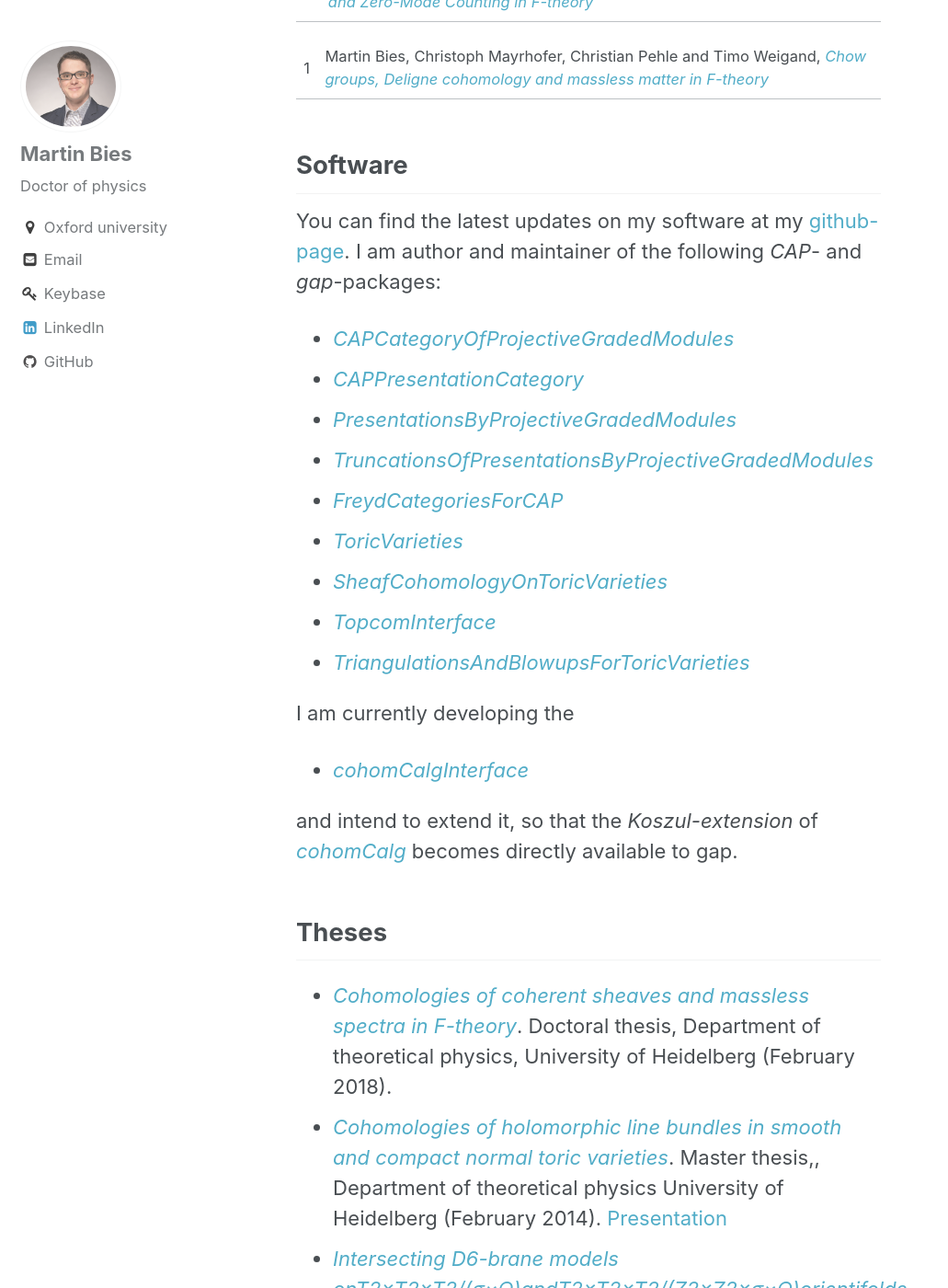
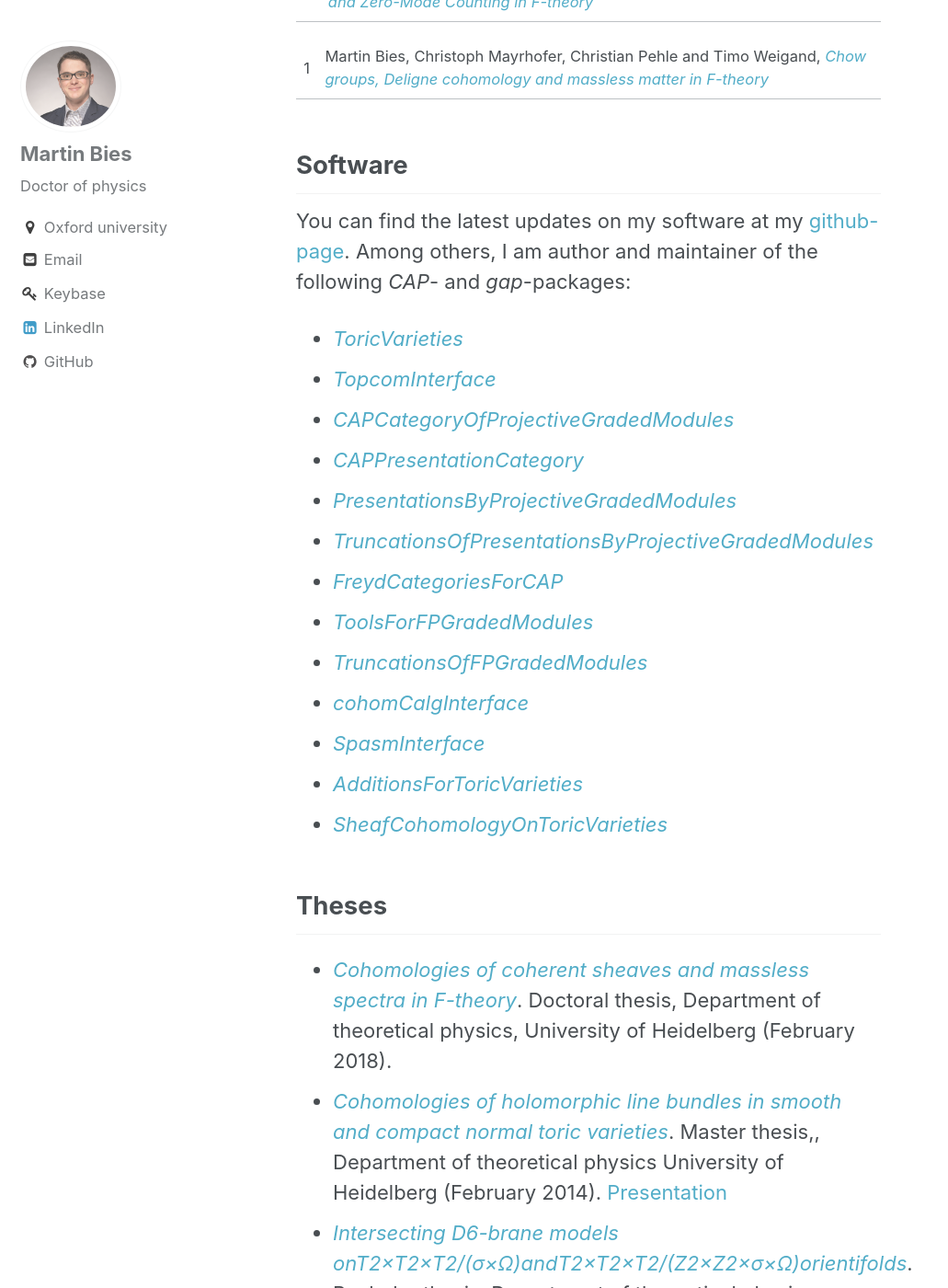
Before and after one commit to MartinBies/MartinBies.github.io, a Jekyll site: the page built from _pages/publications.md, in a window 1280 px wide and 1400 px high, scrolled down 708 px. Shown: the whole window at 92% size, without its empty margins (0-1031 px from the left). Built offline with Jekyll 4.4.1, drawn with Linux system fonts in a browser that asks for light colours.

Commit message:
Update software publications

```diff
--- a/_pages/publications.md
+++ b/_pages/publications.md
@@ -26,24 +26,21 @@ You can find all my physics publications on [inspire](https://inspirehep.net/aut
 
 
 ## Software
-You can find the latest updates on my software at my [github-page](https://github.com/herearound). I am author and maintainer of the following *CAP*- and *gap*-packages:
+You can find the latest updates on my software at my [github-page](https://github.com/herearound). Among others, I am author and maintainer of the following *CAP*- and *gap*-packages:
 
-* [*CAPCategoryOfProjectiveGradedModules*](https://github.com/HereAround/CAPCategoryOfProjectiveGradedModules)
-* [*CAPPresentationCategory*](https://github.com/HereAround/CAPPresentationCategory)
-* [*PresentationsByProjectiveGradedModules*](https://github.com/HereAround/PresentationsByProjectiveGradedModules)
-* [*TruncationsOfPresentationsByProjectiveGradedModules*](https://github.com/HereAround/TruncationsOfPresentationsByProjectiveGradedModules)
-* [*FreydCategoriesForCAP*](https://github.com/HereAround/CAP_project/tree/master/FreydCategoriesForCAP)
 * [*ToricVarieties*](https://github.com/homalg-project/homalg_project/tree/master/ToricVarieties)
-* [*SheafCohomologyOnToricVarieties*](https://github.com/HereAround/SheafCohomologyOnToricVarieties)
-* [*TopcomInterface*](https://github.com/HereAround/TopcomInterface)
-* [*TriangulationsAndBlowupsForToricVarieties*](https://github.com/HereAround/TriangulationsAndBlowupsForToricVarieties)
-
-I am currently developing the
-
-* [*cohomCalgInterface*](https://github.com/HereAround/cohomCalgInterface)
-
-and intend to extend it, so that the *Koszul-extension* of [*cohomCalg*](https://benjaminjurke.com/academia-and-research/cohomcalg) becomes directly available to gap.
-
+* [*TopcomInterface*](https://github.com/homalg_project/TopcomInterface)
+* [*CAPCategoryOfProjectiveGradedModules*](https://github.com/homalg-project/CAPCategoryOfProjectiveGradedModules)
+* [*CAPPresentationCategory*](https://github.com/homalg-project/CAPPresentationCategory)
+* [*PresentationsByProjectiveGradedModules*](https://github.com/homalg-project/PresentationsByProjectiveGradedModules)
+* [*TruncationsOfPresentationsByProjectiveGradedModules*](https://github.com/homalg-project/TruncationsOfPresentationsByProjectiveGradedModules)
+* [*FreydCategoriesForCAP*](https://github.com/homalg-project/CAP_project/tree/master/FreydCategoriesForCAP)
+* [*ToolsForFPGradedModules*](https://github.com/homalg-project/SheafCohomologyOnToricVarieties/tree/master/ToolsForFPGradedModules)
+* [*TruncationsOfFPGradedModules*](https://github.com/homalg-project/SheafCohomologyOnToricVarieties/tree/master/TruncationsOfFPGradedModules)
+* [*cohomCalgInterface*](https://github.com/homalg-project/SheafCohomologyOnToricVarieties/tree/master/cohomCalgInterface)
+* [*SpasmInterface*](https://github.com/homalg-project/SheafCohomologyOnToricVarieties/tree/master/SpasmInterface)
+* [*AdditionsForToricVarieties*](https://github.com/homalg-project/SheafCohomologyOnToricVarieties/tree/master/AdditionsForToricVarieties)
+* [*SheafCohomologyOnToricVarieties*](https://github.com/homalg-project/SheafCohomologyOnToricVarieties/tree/master/SheafCohomologyOnToricVarieties)
 
 
 ## Theses
```
